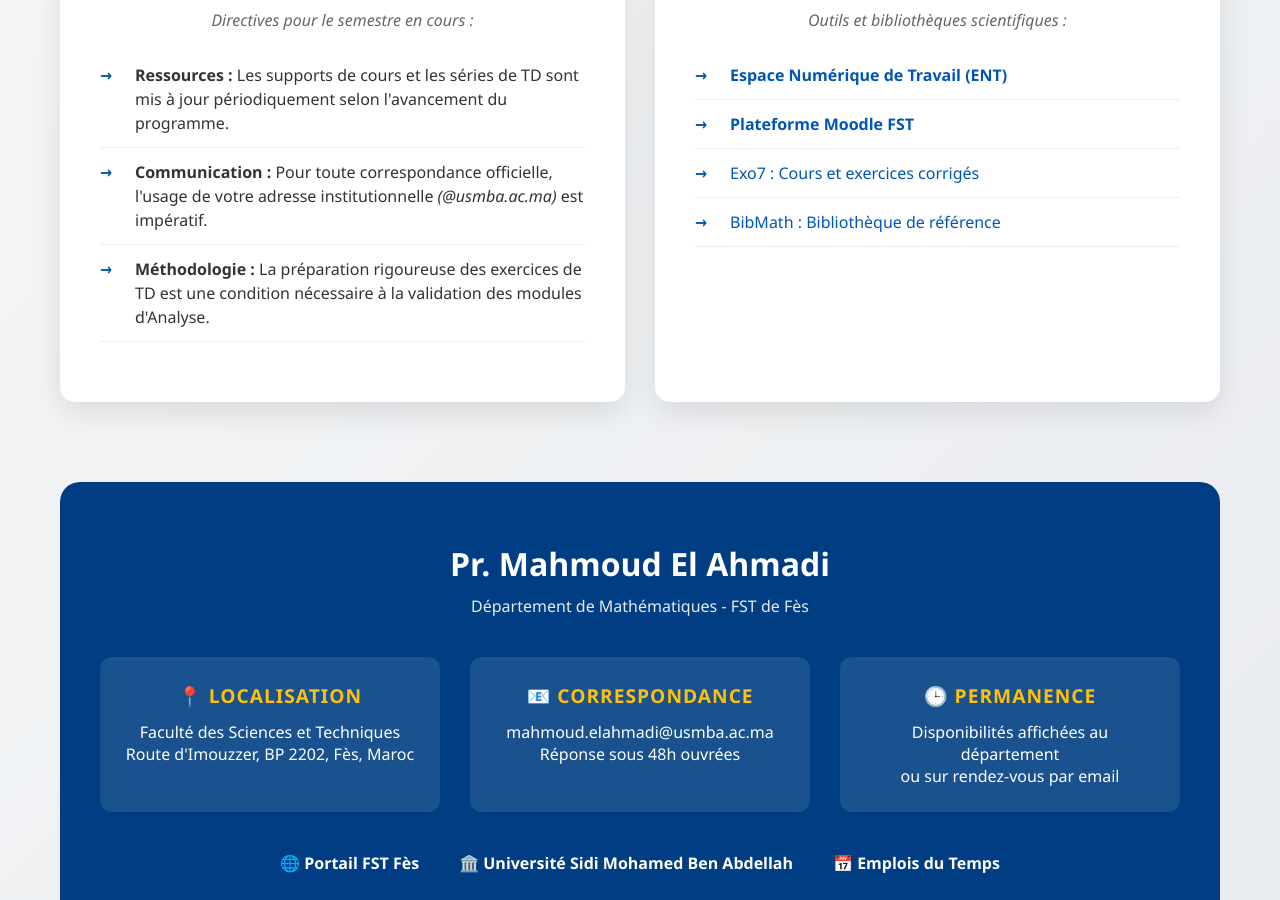
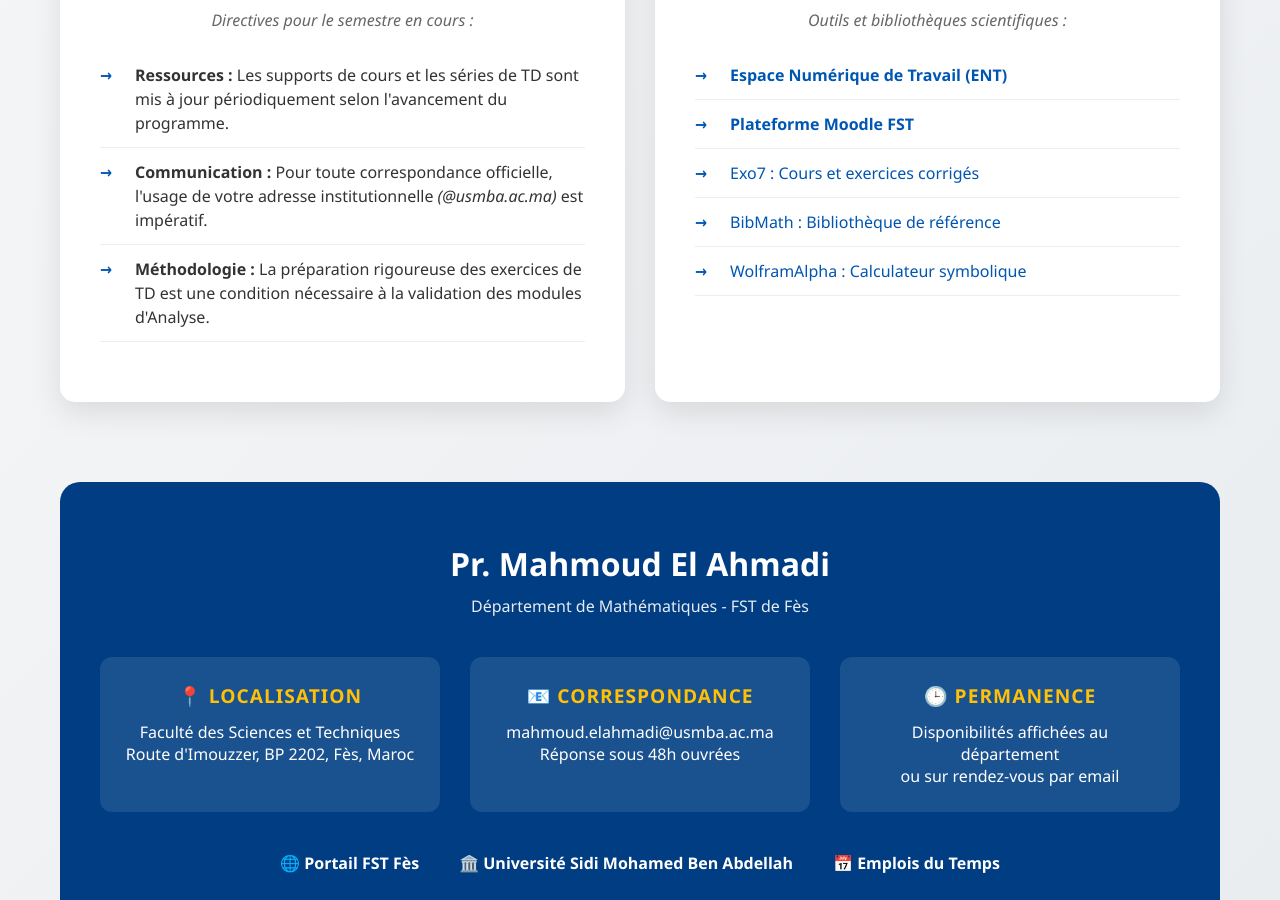
Before and after one commit to mahmoudmath/mahmoudmath.github.io, a Jekyll site: the page index.html, which Jekyll copies as it is, in a window 1280 px wide and 900 px high, scrolled down 1100 px. Built offline with Jekyll 4.4.1, drawn with Linux system fonts in a browser that asks for light colours.

Commit message:
Update index.html

```diff
--- a/index.html
+++ b/index.html
@@ -123,6 +123,7 @@
                     <li><a href="https://elearn.fst-usmba.ac.ma/" target="_blank" style="color:#0056b3; text-decoration:none; font-weight: bold;">Plateforme Moodle FST</a></li>
                     <li><a href="http://exo7.emath.fr/" target="_blank" style="color:#0056b3; text-decoration:none;">Exo7 : Cours et exercices corrigés</a></li>
                     <li><a href="https://www.bibmath.net/" target="_blank" style="color:#0056b3; text-decoration:none;">BibMath : Bibliothèque de référence</a></li>
+                    <li><a href="https://www.wolframalpha.com/" target="_blank" style="color:#0056b3; text-decoration:none;">WolframAlpha : Calculateur symbolique</a></li>
                 </ul>
             </div>
         </div>
```
